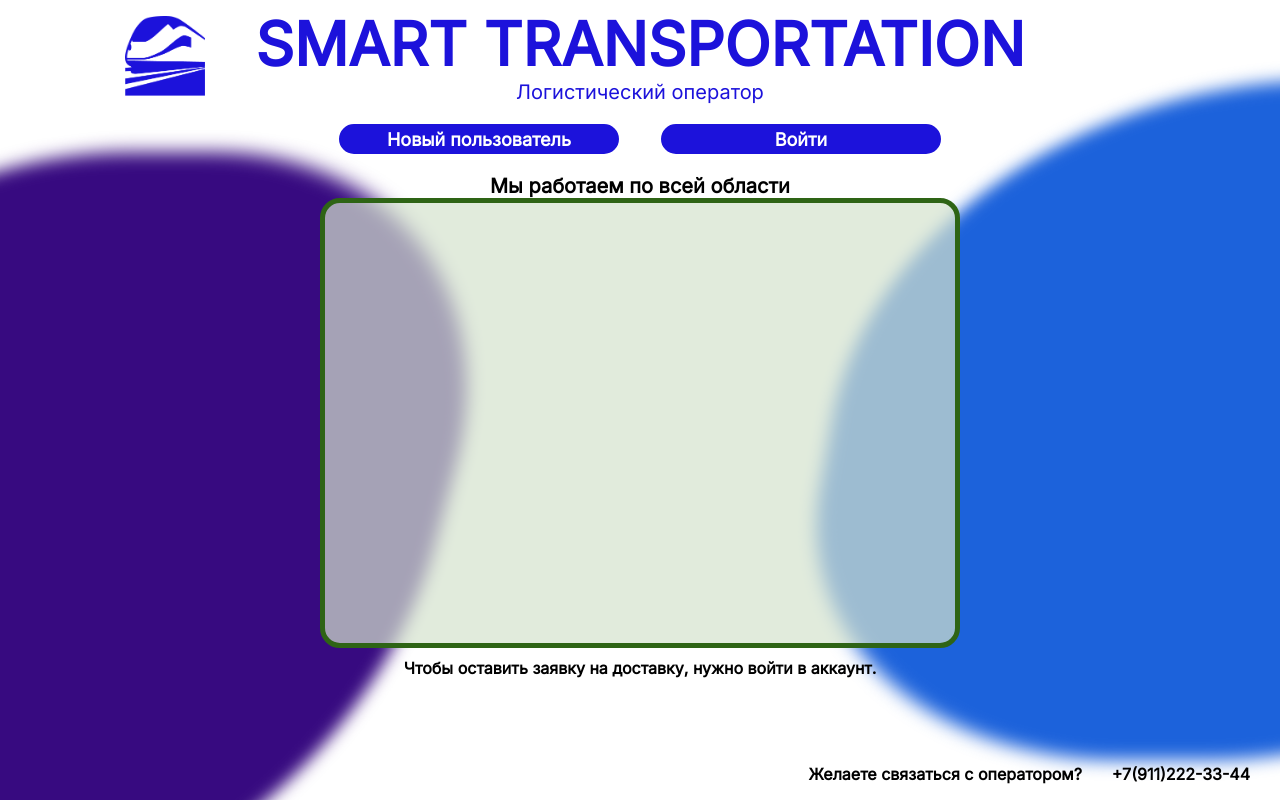
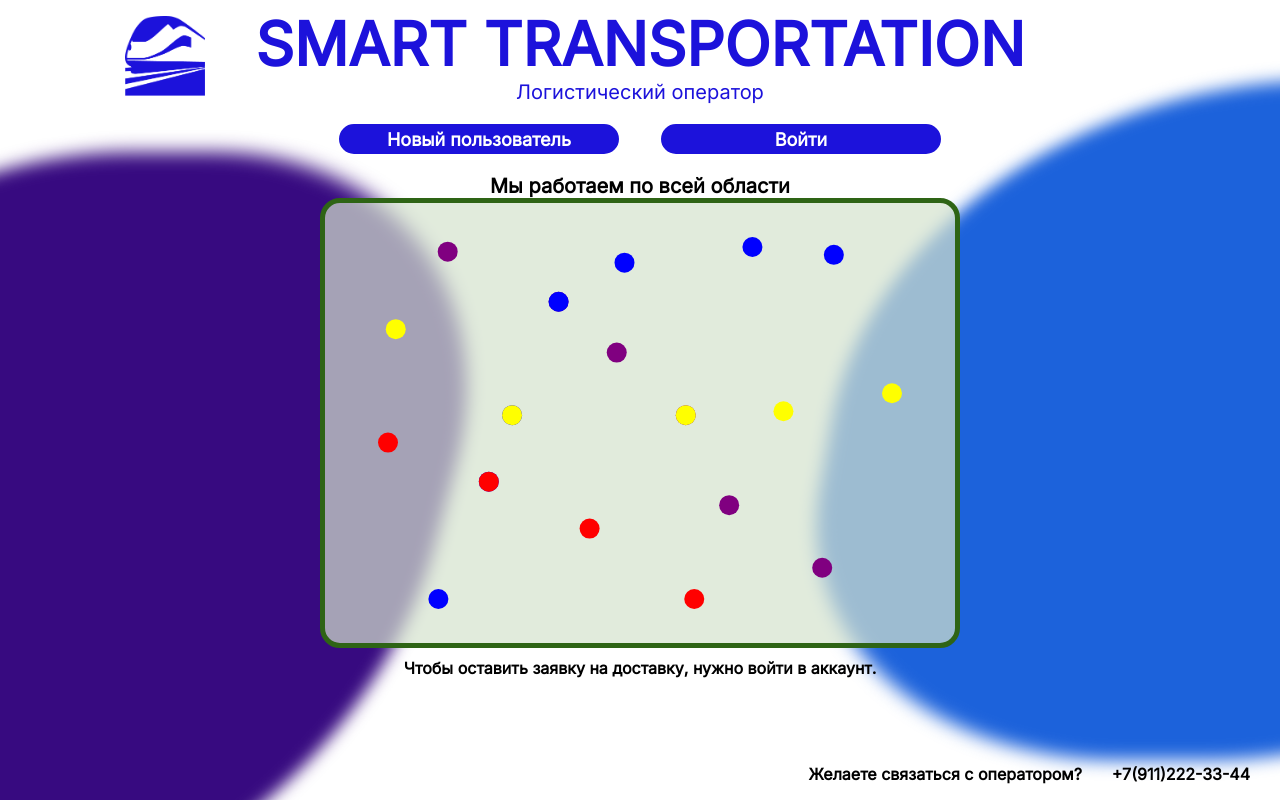
Before and after one commit to Sitkevich88/smart-transportation, a React (Create React App) app: page / in a window 1280 px wide. Built offline with nearby package versions, Linux system fonts and the light colour scheme.

Commit message:
added stations to Mappreview

```diff
--- a/src/MapPreview.js
+++ b/src/MapPreview.js
@@ -1,4 +1,5 @@
 import styles from "./MapPreview.module.css";
+import React from "react";
 
 const MapPreview = () => {
     const stations = [
@@ -213,21 +214,48 @@ const MapPreview = () => {
             station_id: 19
         }
     ];
+    const canvas = React.createRef();
 
-    const w = document.querySelector('#canvas');
-    console.log(w);
+    normaliseStations(stations, 630, 440); //todo get width and height of canvas
+    const points = getPointsFromStations(stations, trainLines);
 
-    function drawStation(station) {
-
-    }
-
-
-    return (<div className={styles.wrapper}>
+    const html = (<div className={styles.wrapper}>
         <p className={styles.tittle}>Мы работаем по всей области</p>
-        <div className={styles.canvas} id="canvas">
-
+        <div className={styles.canvas} id="canvas" ref={canvas}>
+            <svg className={styles.svg}>
+                {points}
+            </svg>
         </div>
     </div>);
+
+    return html;
+}
+
+function normaliseStations(stations, width, height){
+    const minX = Math.min(...stations.map(station => station.x));
+    const maxX = Math.max(...stations.map(station => station.x));
+    const minY = Math.min(...stations.map(station => station.y));
+    const maxY = Math.max(...stations.map(station => station.y));
+
+    const proportion = 0.8;
+    const scaleX = (maxX - minX) / (width * proportion);
+    const scaleY = (maxY - minY) / (height * proportion);
+
+    stations.forEach(station => { //todo forEach
+       station.x = (station.x - minX) / scaleX + width * (1 - proportion) / 2;
+       station.y = (station.y - minY) / scaleY + height * (1 - proportion) / 2;
+    });
+}
+
+function getPointsFromStations(stations, trainLines){
+    const points = [];
+    stations.forEach(st => {
+        points.push((<circle cx={st.x} cy={st.y} r={10} style={{
+            fill: trainLines.find(line => st.line_id === line.id).name
+        }} key={st.id}/>));
+    });
+
+    return points;
 }
 
 export default MapPreview;
--- a/src/MapPreview.module.css
+++ b/src/MapPreview.module.css
@@ -21,3 +21,8 @@
     border: 5px solid #2E6415;
     background-color: rgba(213, 227, 206, 0.7);
 }
+
+.svg{
+    width: 100%;
+    height: 100%;
+}
```
